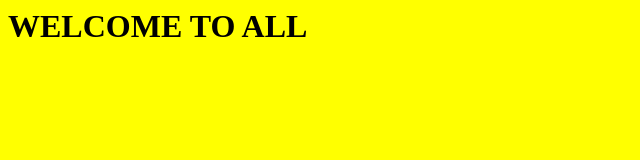
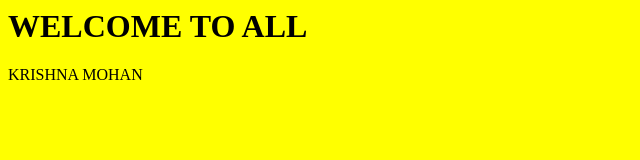
Before and after one commit to avimanepalli/myrepo111016, a plain HTML site: page index.html in a window 1280 px wide. Shown: the whole page, without its empty margins (0-640 px from the left). Drawn offline with Linux system fonts and the light colour scheme.

Commit message:
html web page created1

```diff
--- a/index.html
+++ b/index.html
@@ -1,5 +1,6 @@
 <html>
 <h1><body bgcolor=yelloW> WELCOME TO ALL
 </h1>
+KRISHNA MOHAN
 </body>
 </html>
```
